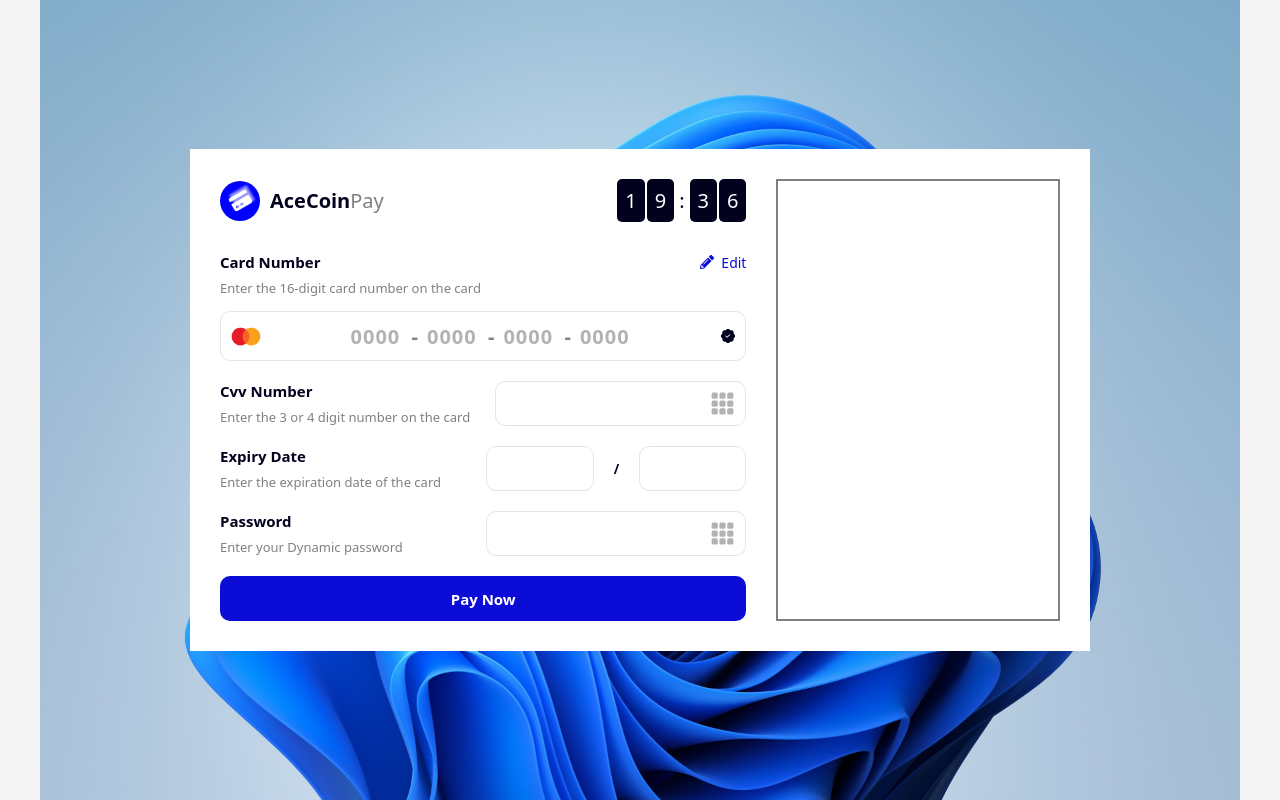
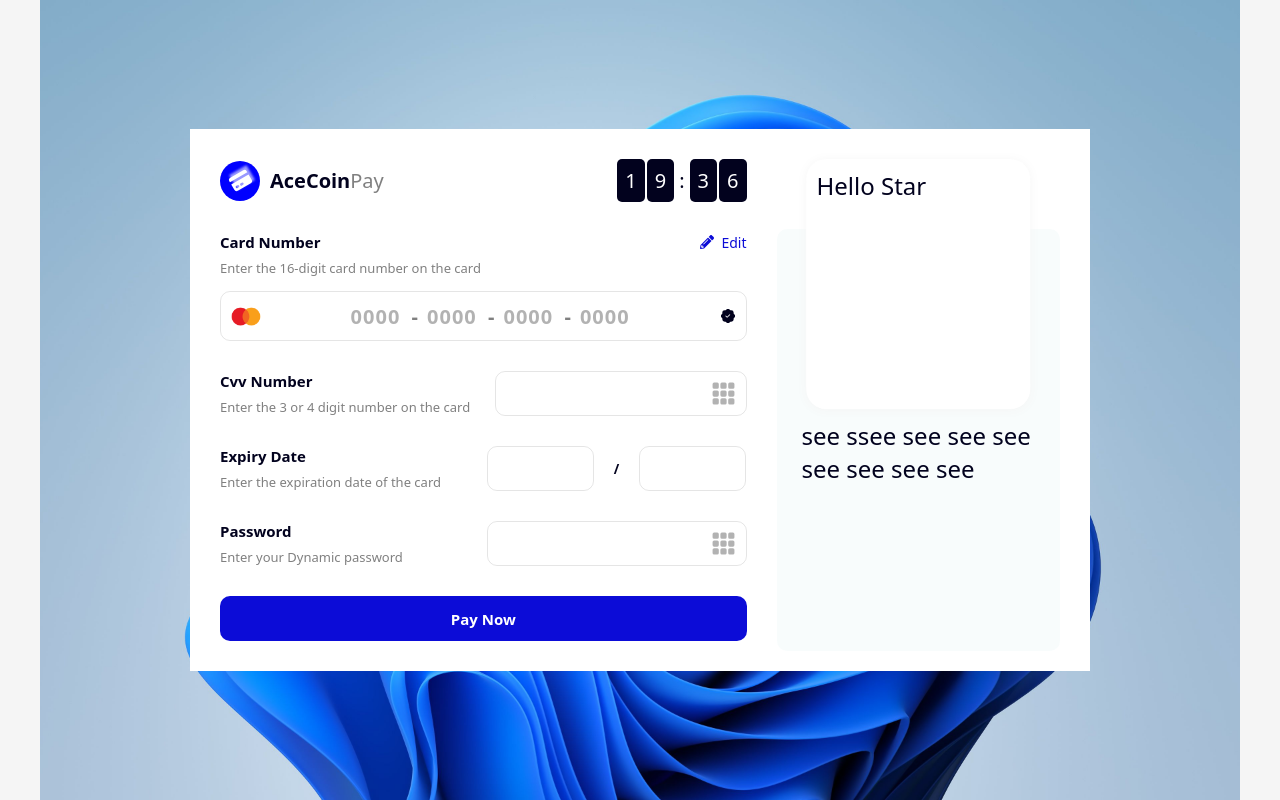
Before and after one commit to AlexChika/team-recruit-sc, a React (Create React App) app: page / in a window 1280 px wide. Built offline with nearby package versions, Linux system fonts and the light colour scheme.

Commit message:
added skeletal structure for app

```diff
--- /dev/null
+++ b/src/components/modal/CreditCard.tsx
@@ -0,0 +1,32 @@
+import React from "react";
+import styled from "styled-components";
+
+const CreditCard = () => {
+  return (
+    <Wrapper>
+      <h1>Hello Star</h1>
+    </Wrapper>
+  );
+};
+
+export default CreditCard;
+const Wrapper = styled.div`
+  position: absolute;
+  top: -70px;
+  left: 50%;
+  transform: translateX(-50%);
+  width: 100%;
+  height: 250px;
+  background-color: white;
+  border-radius: 20px;
+  padding: 10px;
+  filter: drop-shadow(0px 1px 5px whitesmoke);
+
+  @media screen and (min-width: 768px) {
+    width: calc(100% - 50px);
+  }
+
+  @media screen and (min-width: 1000px) {
+    width: calc(100% - 60px);
+  }
+`;
--- a/src/components/modal/CvvNumber.tsx
+++ b/src/components/modal/CvvNumber.tsx
@@ -23,7 +23,7 @@ const CvvNumber = () => {
 export default CvvNumber;
 
 const Wrapper = styled.div`
-  margin-top: 20px;
+  margin-top: 30px;
   color: var(--black-color);
   display: flex;
   align-items: center;
--- a/src/components/modal/ExpiryDate.tsx
+++ b/src/components/modal/ExpiryDate.tsx
@@ -26,7 +26,7 @@ const ExpiryDate = () => {
 export default ExpiryDate;
 
 const Wrapper = styled.div`
-  margin-top: 20px;
+  margin-top: 30px;
   color: var(--black-color);
   display: flex;
   align-items: center;
--- /dev/null
+++ b/src/components/modal/OrderSummaryCard.tsx
@@ -0,0 +1,38 @@
+import styled from "styled-components";
+import CreditCard from "./CreditCard";
+
+const OrderSummaryCard = () => {
+  return (
+    <Wrapper>
+      <CreditCard />
+
+      {/* summarry detaills */}
+      <div className="order__summary">
+        <h1>see ssee see see see see see see see</h1>
+      </div>
+    </Wrapper>
+  );
+};
+
+export default OrderSummaryCard;
+
+const Wrapper = styled.div`
+  position: relative;
+  height: calc(100% - 60px);
+  margin-top: 70px;
+  background-color: #cce6e623;
+  border-radius: inherit;
+
+  .order__summary {
+    padding-top: calc(250px - 60px);
+    width: 100%;
+  }
+
+  @media screen and (min-width: 768px) {
+    padding: 0px 20px;
+  }
+
+  @media screen and (min-width: 1000px) {
+    padding: 0px 25px;
+  }
+`;
--- a/src/components/modal/Password.tsx
+++ b/src/components/modal/Password.tsx
@@ -23,7 +23,7 @@ const Password = () => {
 export default Password;
 
 const Wrapper = styled.div`
-  margin-top: 20px;
+  margin-top: 30px;
   color: var(--black-color);
   display: flex;
   align-items: center;
--- a/src/components/modal/PayNowButton.tsx
+++ b/src/components/modal/PayNowButton.tsx
@@ -7,7 +7,7 @@ const PayNowButton = () => {
 export default PayNowButton;
 
 const Wrapper = styled.button`
-  margin-top: 20px;
+  margin-top: 30px;
   border-radius: 10px;
   height: 45px;
   width: 100%;
--- a/src/components/modal/index.tsx
+++ b/src/components/modal/index.tsx
@@ -5,10 +5,12 @@ import ExpiryDate from "./ExpiryDate";
 import CvvNumber from "./CvvNumber";
 import Password from "./Password";
 import PayNowButton from "./PayNowButton";
+import OrderSummaryCard from "./OrderSummaryCard";
 
 const Modal = () => {
   return (
     <Wrapper>
+      {/* Card details form */}
       <section>
         <ModalHeader />
         <CardNumber />
@@ -18,7 +20,10 @@ const Modal = () => {
         <PayNowButton />
       </section>
 
-      <section></section>
+      {/* purchase overview card */}
+      <section>
+        <OrderSummaryCard />
+      </section>
     </Wrapper>
   );
 };
@@ -38,25 +43,39 @@ const Wrapper = styled.div`
     width: 100%;
   }
 
-  @media screen and (min-width: 500px) {
+  section:nth-of-type(2) {
+    border-radius: 10px;
+  }
+
+  @media screen and (min-width: 400px) {
     padding: 20px 30px;
   }
 
+  @media screen and (min-width: 500px) {
+    padding: 50px;
+  }
+
   @media screen and (min-width: 768px) {
+    padding: 30px;
     flex-direction: row;
     gap: 30px;
 
+    section:nth-of-type(1) {
+      width: 57%;
+    }
+
+    section:nth-of-type(2) {
+      width: 43%;
+    }
+  }
+
+  @media screen and (min-width: 1000px) {
     section:nth-of-type(1) {
       width: 65%;
     }
 
     section:nth-of-type(2) {
       width: 35%;
-      border: 2px solid gray;
     }
   }
-
-  @media screen and (min-width: 1200px) {
-    padding: 30px;
-  }
 `;
```
Also changed, not shown: src/components/home/index.tsx (added, +13 -0 lines).
